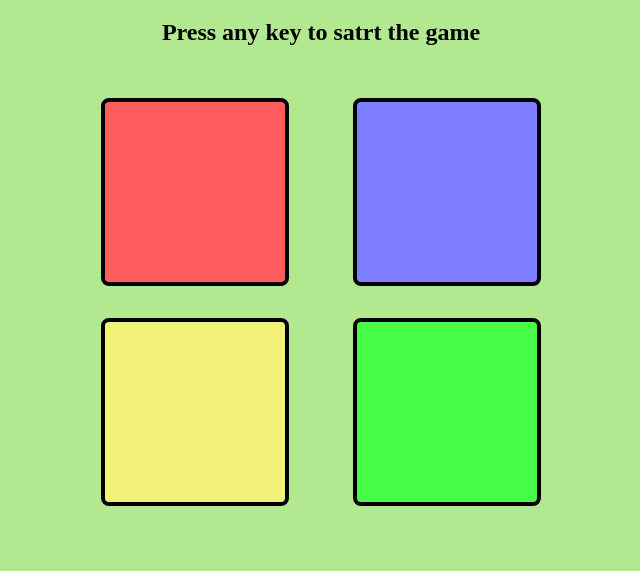
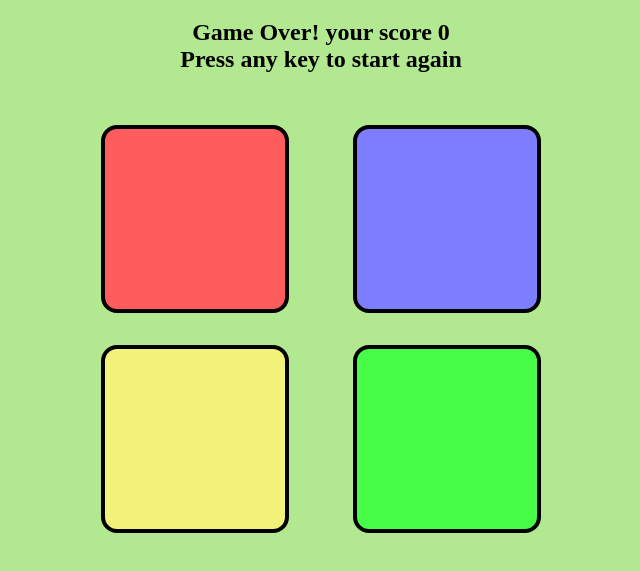
Before and after one commit to Itishivpuriya/MiniProject, a plain HTML site: page index.html in a window 1280 px wide. Both pictures are taken after a click on the element 514 px from the left and 472 px from the top of the page. Shown: the part 61-632 px from the top of the page, without its empty margins (319-959 px from the left). Drawn offline with Linux system fonts and the light colour scheme.

Commit message:
JS code also dan

```diff
--- a/index.css
+++ b/index.css
@@ -19,7 +19,7 @@ body{
     height: 180px;
     border: 4px solid black;
     margin: 2rem;
-    border-radius: 8px;
+    border-radius: 16px;
 }
 .red{
     background-color: rgb(255, 93, 93);
@@ -30,9 +30,12 @@ body{
 .yellow{
     background-color: rgb(242, 242, 122);
 }
-.bule{
+.blue{
     background-color: rgb(125, 125, 255);
 }
 .flash{
-    color:#b1e890;
+    background-color:#b6f996;
 }
+.userflash{
+    background-color: aquamarine;
+}
--- a/index.html
+++ b/index.html
@@ -12,13 +12,13 @@
     <div id="contenar-div">
         <div class="line1">
 
-            <div class="btn red"  type="button"></div>
-            <div class="btn yellow" type="button"></div>
+            <div class="btn red" id="red" type="button"></div>
+            <div class="btn yellow" id="yellow" type="button"></div>
         </div>
         <div class="line2">
 
-            <div class="btn bule" type="button"></div>
-            <div class="btn green" type="button"></div>
+            <div class="btn blue" id="blue" type="button"></div>
+            <div class="btn green" id="green" type="button"></div>
         </div>
     </div>
     <script src = "index.js"></script>
--- a/index.js
+++ b/index.js
@@ -1,38 +1,104 @@
-let gemset=[];
-let startset=[];
-let btns = ["red","bule","green","yellow"];
-let start=false;
-let level=0;
+
+let gameset = [];  // Store the generated sequence
+let startset = []; // Store the player's input
+let btns = ["red", "blue", "green", "yellow"]; // Button colors
+let start = false;
+let level = 0;
 let h2 = document.querySelector("h2");
 
-document.addEventListener("keypress",function(){
-       if(start== false){
-
-              console.log("Game sarted");
-              start=true;
-       }
-       levelUp();
-
+document.addEventListener("keypress", function () {
+    if (!start) {
+        console.log("Game started");
+        start = true;
+        levelUp();
+    }
 });
 
-function btnflash(btn){
-btn.classList.add("flash");
-  setTimeout(function(){
-       btn.classList.remove("flash");
-
-  }, 1000);
+// Flash effect for computer-generated sequence
+function btnflash(btn) {
+    if (!btn) {
+        console.error("btn is null in btnflash");
+        return;
+    }
+    btn.classList.add("flash");
+    setTimeout(function () {
+        btn.classList.remove("flash");
+    }, 250);
 }
 
-function levelUp(){
-       level++;
-       h2.innerText=`Level 1${level}`;
+// Flash effect for user input
+function userFlash(btn) {
+    btn.classList.add("userflash");
+    setTimeout(function () {
+        btn.classList.remove("userflash");
+    }, 250);
+}
 
-       let randIdx= Math.floor(Math.random()*3);
-       let randClr= btns[randIdx];
-       let randbtn= document.querySelector(`.${randClr}`);
-       console.log(randbtn);
-       console.log(randClr);
-       console.log(randIdx);
-       //randon btn falsh
-   btnflash(randbtn);
+// Level up - generate a random color and flash it
+function levelUp() {
+    level++;
+    h2.innerText = `Level ${level}`;
+
+    // Add a random color to the sequence
+    let randIdx = Math.floor(Math.random() * btns.length);
+    let randClr = btns[randIdx];
+    let randbtn = document.querySelector(`#${randClr}`);
+    gameset.push(randClr);
+
+    // Flash the random button
+    btnflash(randbtn);
+
+    // Wait before allowing user input (1000ms)
+    setTimeout(function () {
+        // User can start clicking after the sequence is shown
+    }, 1000);
 }
+
+// Check if user's input matches the generated sequence
+function check() {
+    let idx = startset.length - 1;
+
+    if (startset[idx] === gameset[idx]) {
+        console.log("Correct input");
+
+        // If the player's input matches the sequence, check if it's the last color
+        if (startset.length === gameset.length) {
+            // Wait 1 second and level up
+            setTimeout(levelUp, 1000);
+        }
+    } else {
+        // Game Over, display message and reset
+        h2.innerHTML = `Game Over! your score <b>${level}<b> <br> Press any key to start again`;
+        document.querySelector("body").style.backgroundColor="red";
+        setTimeout(function(){
+               document.querySelector("body").style.backgroundColor="#b1e890";
+
+        },150)
+        resetGame();
+    }
+}
+
+// Button press event - handle user clicks
+function btnPress() {
+    let btn = this;
+    userFlash(btn);
+
+    // Get the color ID of the button clicked
+    let usercolor = btn.getAttribute("id");
+    startset.push(usercolor);
+    check();
+}
+
+// Reset the game after Game Over
+function resetGame() {
+    gameset = [];
+    startset = [];
+    level = 0;
+    start = false;
+}
+
+// Attach event listeners to all buttons
+let allBtns = document.querySelectorAll(".btn");
+for (let btn of allBtns) {
+    btn.addEventListener("click", btnPress);
+}
```
